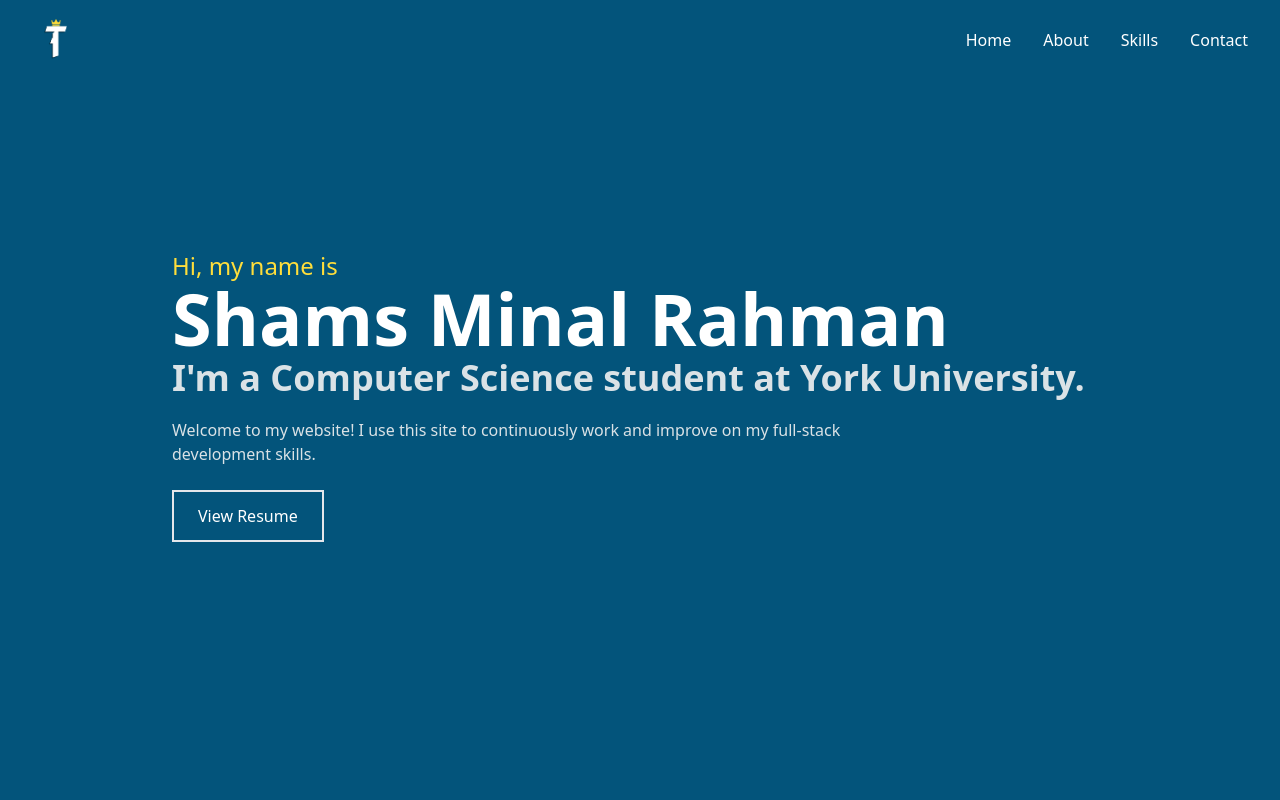
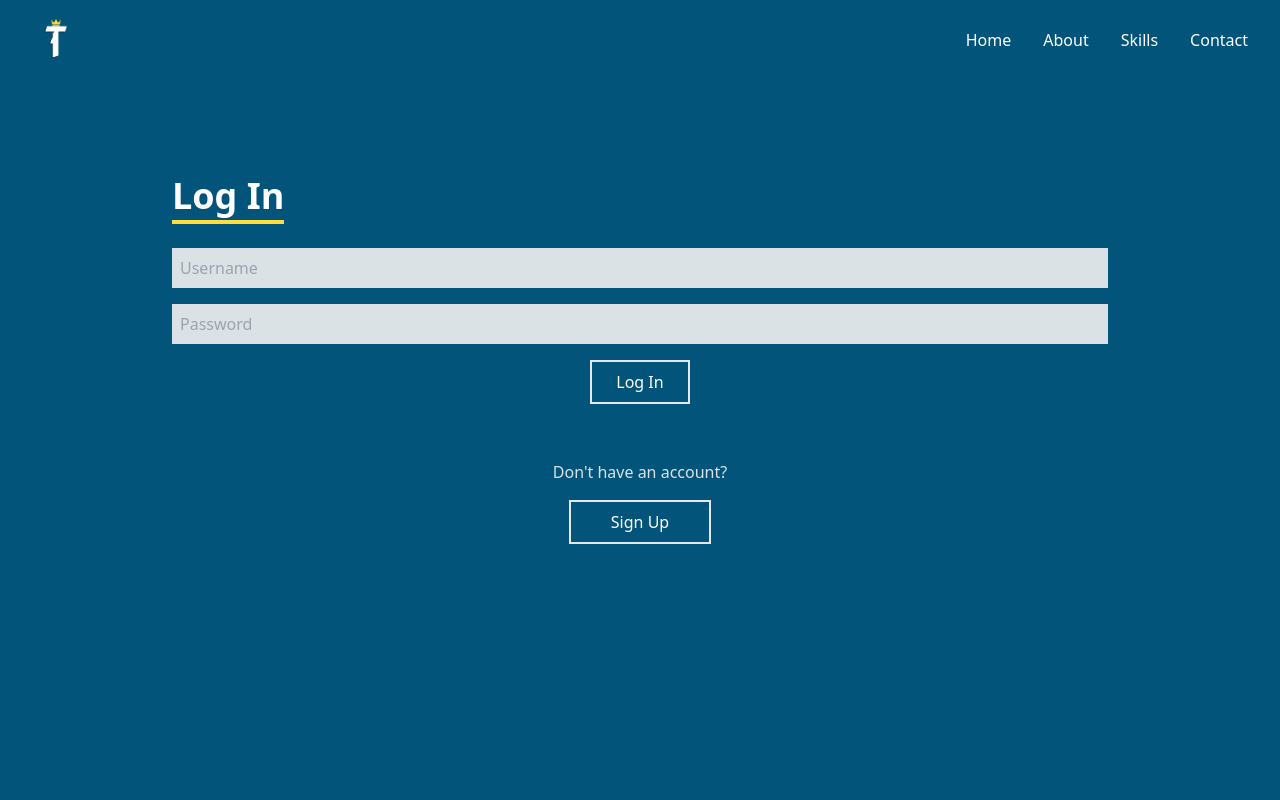
Before and after one commit to tekkado/mySite, a React (Create React App) app: page / in a window 1280 px wide. Shown: the top 800 px of the page. Built offline with nearby package versions, Linux system fonts and the light colour scheme; the HTML template or start-up script is replaced by a standard one.

Commit message:
login and signup front end done

```diff
--- a/src/App.js
+++ b/src/App.js
@@ -3,11 +3,13 @@ import Home from "./components/Home";
 import About from "./components/About";
 import Skills from "./components/Skills";
 import Contact from "./components/Contact";
+import LogIn from "./components/LogIn";
 
 function App() {
   return (
     <div>
       <Navbar/>
+      <LogIn/>
       <Home/>
       <About/>
       <Skills/>
--- a/src/components/LogIn.jsx
+++ b/src/components/LogIn.jsx
@@ -1,8 +1,28 @@
-import React from 'react'
+import React, { useState } from 'react';
+import SignUp from './Signup.jsx';
 
 const LogIn = () => {
+  const [showSignUp, setShowSignUp] = useState(false);
+
+  const toggleSignUp = () => {
+    setShowSignUp(!showSignUp);
+  }
+
   return (
-    <div>LogIn</div>
+    <div name="login" className="w-full h-screen bg-[#03547b]">
+        {/* Container */}
+      <form className='max-w-[1000px] mx-auto px-8 flex flex-col justify-center h-full'>
+        <div className='pb-8'>
+          <p className="text-4xl font-bold inline border-b-4 border-[#ffde3b] text-white">Log In</p>
+        </div>
+        <input className='bg-[#dae2e6] p-2 text-black focus:outline-none' type="text" placeholder='Username' name='user' />
+        <input className='my-4 p-2 bg-[#dae2e6] text-black focus:outline-none' type="text" placeholder='Password' name='password' />
+        <button className="text-white border-2 px-6 py-2 mx-auto flex items-center hover:bg-[#ffde3b] hover:text-[#0a192f] hover:border-[#03547b]">Log In</button>
+        <p className="py-4 pt-14 text-[#dae2e6] text-center">Don't have an account?</p>
+        <button onClick={toggleSignUp} className="text-white border-2 px-10 py-2 mb-20 mx-auto flex items-center hover:bg-[#ffde3b] hover:text-[#0a192f] hover:border-[#03547b]">Sign Up</button>
+      </form>
+      {showSignUp && <SignUp />}
+    </div>
   )
 }
 
--- /dev/null
+++ b/src/components/Signup.jsx
@@ -0,0 +1,22 @@
+import React from 'react'
+
+const Signup = () => {
+  return (
+    <div name="signup" className="w-full h-screen bg-[#03547b]">
+        {/* Container */}
+      <form className='max-w-[1000px] mx-auto px-8 flex flex-col justify-center h-full'>
+        <div className='pb-8'>
+          <p className="text-4xl font-bold inline border-b-4 border-[#ffde3b] text-white">Sign up!</p>
+        </div>
+        <input className='my-2 p-2 bg-[#dae2e6] text-black focus:outline-none' type="text" placeholder='First Name' name='firstname' />
+        <input className='my-2 p-2 bg-[#dae2e6] text-black focus:outline-none' type="text" placeholder='Last Name' name='surname' />
+        <input className='my-2 p-2 bg-[#dae2e6] text-black focus:outline-none' type="email" placeholder='E-Mail' name='email' />
+        <input className='my-2 p-2 bg-[#dae2e6] text-black focus:outline-none' type="text" placeholder='Username' name='user' />
+        <input className='my-2 p-2 bg-[#dae2e6] text-black focus:outline-none' type="text" placeholder='Password' name='password' />
+        <button className="mt-4 text-white border-2 px-10 py-2 mb-20 mx-auto flex items-center hover:bg-[#ffde3b] hover:text-[#0a192f] hover:border-[#03547b]">Sign Up</button>
+      </form>
+    </div>
+  )
+}
+
+export default Signup
```
